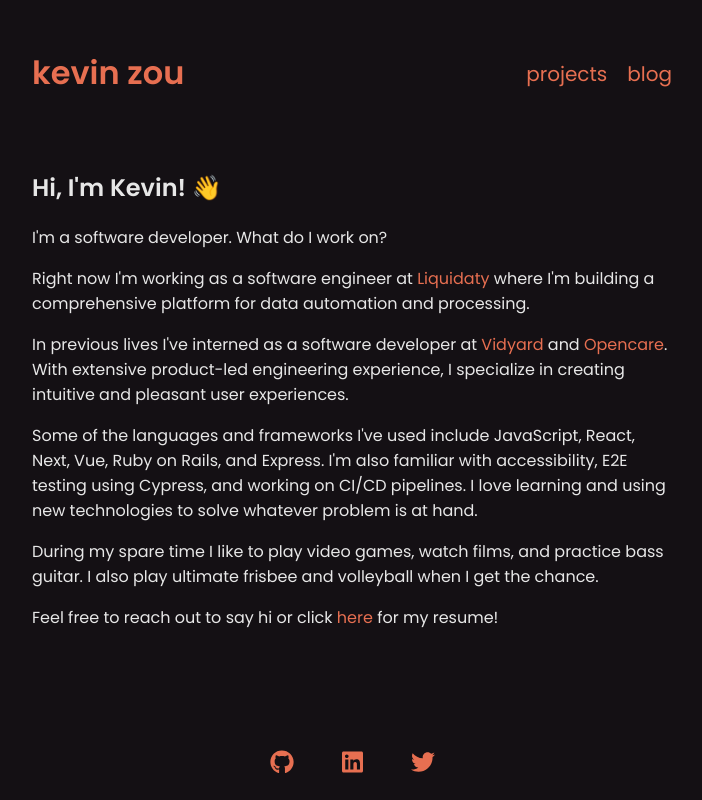
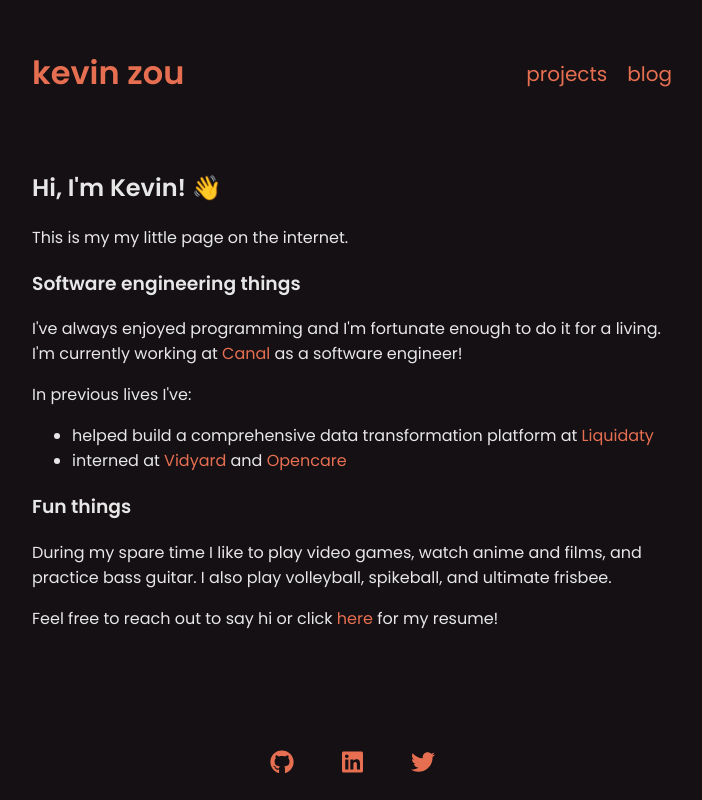
Before and after one commit to kevin-zou/personal-site, a Next.js app: page / in a window 1280 px wide. Shown: the whole page, without its empty margins (288-990 px from the left). Built offline with nearby package versions, Linux system fonts and the light colour scheme; no server answers.

Commit message:
Clean up a bit

```diff
--- a/pages/index.js
+++ b/pages/index.js
@@ -31,25 +31,19 @@ export default function Home() {
         <meta name="twitter:image" content={metadata.image} />
       </Head>
       <h2>Hi, I'm Kevin! 👋</h2>
+      <p>This is my my little page on the internet.</p>
+      <h3>Software engineering things</h3>
+      <p>I've always enjoyed programming and I'm fortunate enough to do it for a living. I'm currently working at <a href="https://www.shopcanal.com/" target="_blank">Canal</a> as a software engineer!</p>
       <p>
-        I'm a software developer. What do I work on?
+        In previous lives I've:
       </p>
+      <ul>
+        <li>helped build a comprehensive data transformation platform at <a href="https://www.liquidaty.com" target="_blank">Liquidaty</a></li>
+        <li>interned at <a href="https://www.vidyard.com" target="_blank">Vidyard</a> and <a href="https://opencare.com" target="_blank">Opencare</a></li>
+      </ul>
+      <h3>Fun things</h3>
       <p>
-        Right now I'm working as a software engineer at <a href="https://www.liquidaty.com/" target="_blank">Liquidaty</a> where
-        I'm building a comprehensive platform for data automation and processing.
-      </p>
-      <p>
-        In previous lives I've interned as a software developer at <a href="https://www.vidyard.com" target="_blank">Vidyard</a> and <a href="https://opencare.com" target="_blank">Opencare</a>.
-        With extensive product-led engineering experience, I specialize in creating intuitive and pleasant user experiences.
-      </p>
-      <p>
-        Some of the languages and frameworks I've used include JavaScript, React, Next, Vue, Ruby on Rails, and Express.
-        I'm also familiar with accessibility, E2E testing using Cypress, and working on CI/CD pipelines. I love learning and
-        using new technologies to solve whatever problem is at hand.
-      </p>
-      <p>
-        During my spare time I like to play video games, watch films, and practice bass guitar. I also play ultimate frisbee
-        and volleyball when I get the chance.
+        During my spare time I like to play video games, watch anime and films, and practice bass guitar. I also play volleyball, spikeball, and ultimate frisbee.
       </p>
       <p>
         Feel free to reach out to say hi or click <Link href="/Kevin_Zou_Resume.pdf">here</Link> for my resume!
--- a/pages/projects/index.js
+++ b/pages/projects/index.js
@@ -68,8 +68,12 @@ export default function Projects() {
           description="Implemented project submission system in live event portal"
           techStack="Next.js, Firebase"
         />
-        <h3>Some other projects</h3>
       </Grid>
+      <h3>Some other projects</h3>
+      <ul>
+        <li><a href="https://r4ymo.itch.io/terrained" target="_blank">Terrained</a> - a game my brother and I built (using Godot) for a game jam</li>
+        <li><a href="https://vendingmachines.kevinzou.xyz" target="_blank">vending machines</a> - a map of every unique vending machine I came across in Japan</li>
+      </ul>
     </Layout>
   )
 }
```
